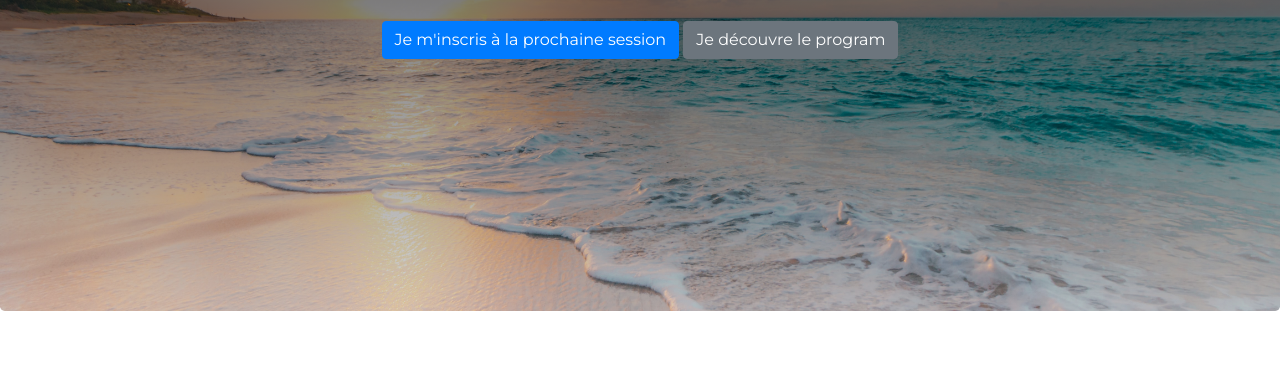
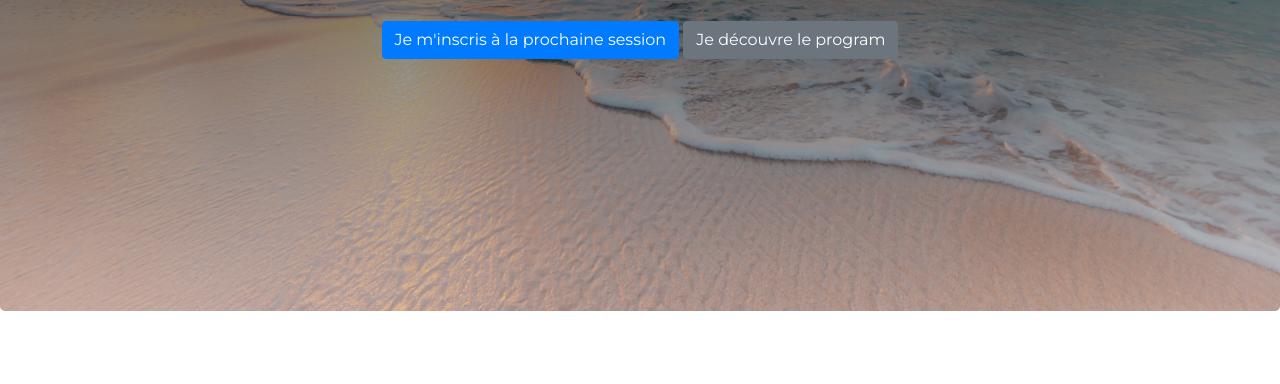
Before and after one commit to emilie-lb/THP_J4_SurfingSite, a plain HTML site: page index.html in a window 1280 px wide. Shown: the part 189-573 px from the top of the page. Drawn offline with nearby package versions, Linux system fonts and the light colour scheme.

Commit message:
Update index.html

```diff
--- a/index.html
+++ b/index.html
@@ -29,7 +29,7 @@
           fixed top center / cover no-repeat url("images/beach.jpg");
 
         /* Centre l'image et la met bien sur tous les écrans */
-        background-position: center;
+        background-position: bottom;
         background-repeat: no-repeat;
         background-size: cover;
         padding-top: 100px;
```
